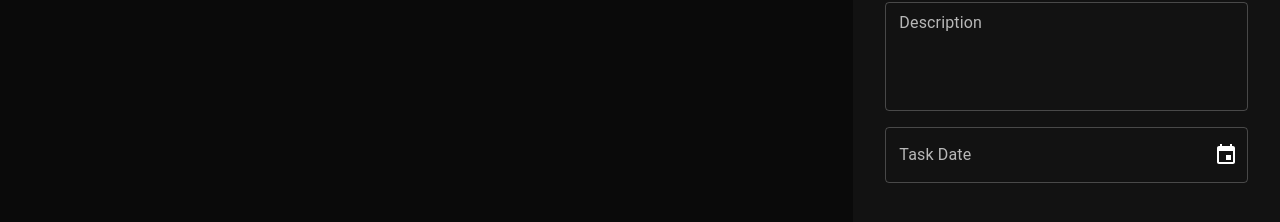
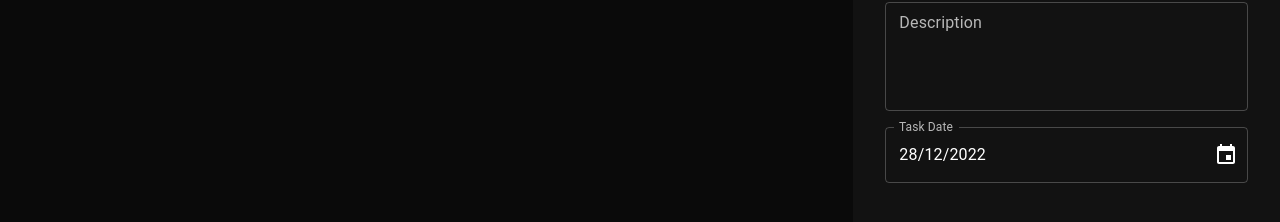
Before and after one commit to qbixmex/Todo-React, a React (Create React App) app: page / in a window 1280 px wide. Shown: the part 444-666 px from the top of the page. Built offline with nearby package versions, Linux system fonts and the light colour scheme.

Commit message:
adding-prop-types-to-date-field-component

```diff
--- a/package.json
+++ b/package.json
@@ -1,6 +1,6 @@
 {
   "name": "todo-react",
-  "version": "0.16.0",
+  "version": "0.17.0",
   "private": true,
   "dependencies": {
     "@emotion/react": "^11.10.5",
--- a/src/components/createTaskForm/_taskDateField.tsx
+++ b/src/components/createTaskForm/_taskDateField.tsx
@@ -1,23 +1,34 @@
-import { FC, ReactElement, useState } from 'react';
+import { FC, ReactElement } from 'react';
 import { TextField } from '@mui/material';
 import { LocalizationProvider } from '@mui/x-date-pickers/LocalizationProvider';
 import { AdapterDateFns } from '@mui/x-date-pickers/AdapterDateFns';
 import { DesktopDatePicker } from '@mui/x-date-pickers/DesktopDatePicker';
+import { IDateField } from './interfaces/IDateField';
+import PropTypes from 'prop-types';
 
-export const TaskDateField: FC = (): ReactElement => {
-  const [date, setDate] = useState<Date | null>(null);
-
+export const TaskDateField: FC<IDateField> = ({
+  disabled = false,
+  value = new Date(),
+  onChange = (date) => console.log(date),
+}): ReactElement => {
   return (
     <LocalizationProvider dateAdapter={AdapterDateFns}>
       <DesktopDatePicker
         label="Task Date"
         inputFormat='dd/MM/yyyy'
-        value={date}
-        onChange={(newDate) => setDate(newDate)}
+        value={value}
+        onChange={onChange}
         renderInput={(params) => (
           <TextField {...params} />
         )}
+        disabled={disabled}
       />
     </LocalizationProvider>
   );
 };
+
+TaskDateField.propTypes = {
+  disabled: PropTypes.bool,
+  value: PropTypes.instanceOf(Date),
+  onChange: PropTypes.func,
+};
--- /dev/null
+++ b/src/components/createTaskForm/interfaces/IDateField.ts
@@ -0,0 +1,6 @@
+import { IDisabled } from './IDisabled';
+
+export interface IDateField extends IDisabled {
+  value?: Date | null;
+  onChange?: (date: Date | null) => void;
+}
```
